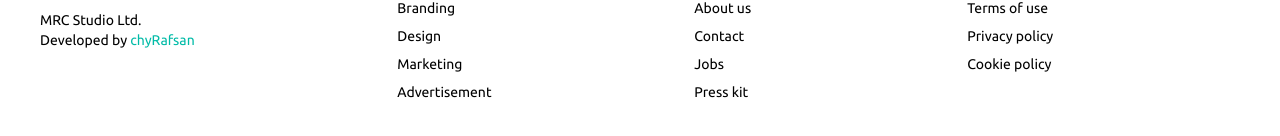
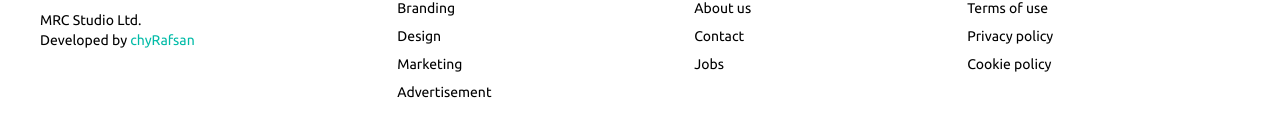
Before and after one commit to chyrafsan35/find-job-client, a React (Vite) app: page / in a window 1280 px wide. Shown: the part 482-618 px from the top of the page. Built offline with nearby package versions, Linux system fonts and the light colour scheme; a web font is replaced by a local one.

Commit message:
Day extended

```diff
--- a/src/pages/Shared/Footer.jsx
+++ b/src/pages/Shared/Footer.jsx
@@ -24,7 +24,6 @@ const Footer = () => {
                 <a className="link link-hover">About us</a>
                 <a className="link link-hover">Contact</a>
                 <a className="link link-hover">Jobs</a>
-                <a className="link link-hover">Press kit</a>
             </nav>
             <nav>
                 <h6 className="footer-title">Legal</h6>
```
